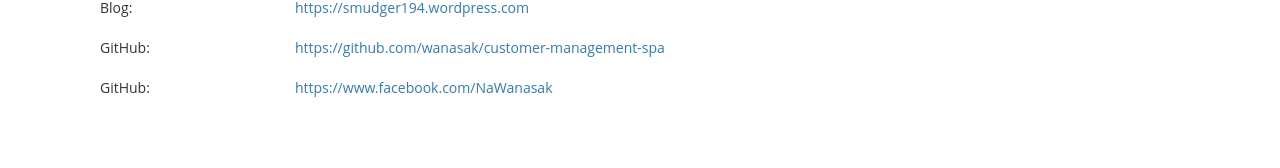
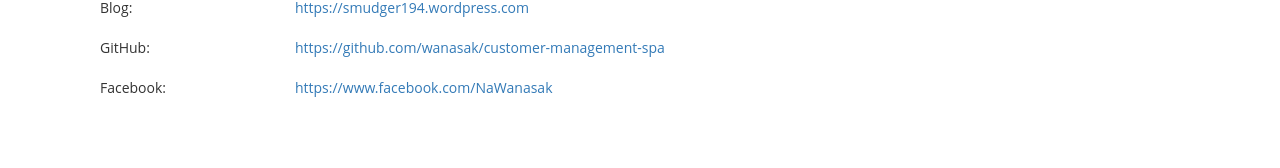
Before and after one commit to wanasak/customer-management-spa, an Angular app: page /about in a window 1280 px wide. Shown: the part 140-308 px from the top of the page. Built offline with nearby package versions, Linux system fonts and the light colour scheme.

Commit message:
edit about page

```diff
--- a/src/app/about/about.component.html
+++ b/src/app/about/about.component.html
@@ -16,7 +16,7 @@
             </div>
             <br />
             <div class="row">
-                <div class="col-md-2">GitHub:</div>
+                <div class="col-md-2">Facebook:</div>
                 <div class="col-md-10"><a href="https://www.facebook.com/NaWanasak" target="_blank">https://www.facebook.com/NaWanasak</a></div>
             </div>
         </div>
```
